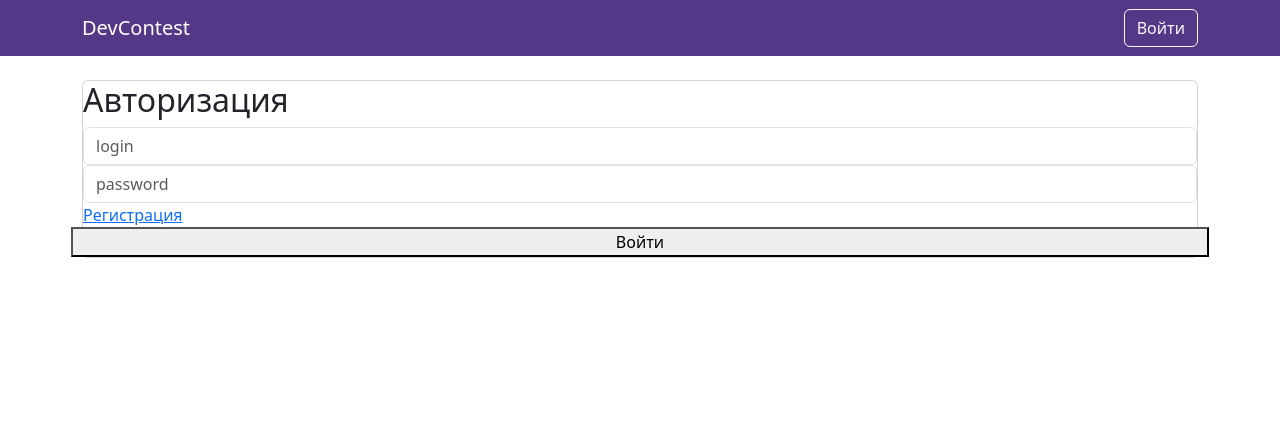
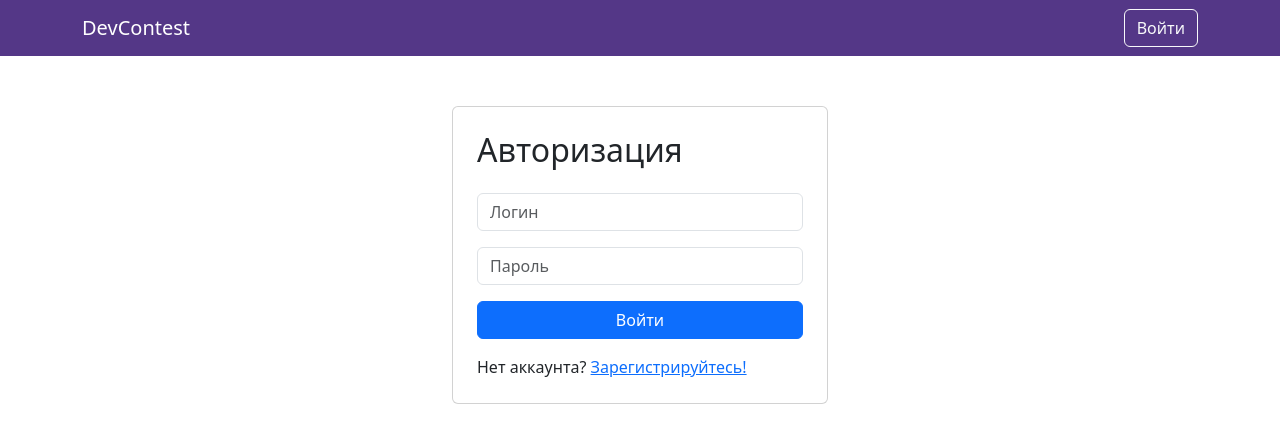
Before and after one commit to moevm/nosql1h25-freelance, a React (Vite) app in the folder client/: page /login in a window 1280 px wide. Shown: the top 442 px of the page. Built offline with nearby package versions, Linux system fonts and the light colour scheme.

Commit message:
Add basic logic for login/register

```diff
--- a/client/src/pages/Auth.jsx
+++ b/client/src/pages/Auth.jsx
@@ -1,38 +1,92 @@
-import React from 'react';
-import {Card, Container, Form, Row} from 'react-bootstrap';
-import {NavLink, useLocation} from "react-router-dom";
+import React, { useState, useContext } from 'react';
+import {Card, Container, Form, Row, Button, Alert} from 'react-bootstrap';
+import {NavLink, useLocation, useNavigate} from "react-router-dom";
 import {LOGIN_ROUTE, REGISTRATION_ROUTE} from "../utils/consts.js";
-
+import { sendData } from "../services/apiService.js";
+import { Context } from "../main.jsx";
+import { observer } from "mobx-react-lite";
 
 const Auth = () => {
     const location = useLocation();
+    const navigate = useNavigate();
     const isLogin = location.pathname === LOGIN_ROUTE;
+    const { user } = useContext(Context);
+
+    const [loginInput, setLoginInput] = useState('');
+    const [passwordInput, setPasswordInput] = useState('');
+    const [error, setError] = useState(null);
+
+    const handleSubmit = async (event) => {
+        event.preventDefault();
+        setError(null);
+
+        try {
+            let endpoint = isLogin ? '/login' : '/users';
+            const data = {
+                login: loginInput,
+                password: passwordInput,
+                // Для регистрации можно добавить и другие данные (например, email) по необходимости
+            };
+            const response = await sendData(endpoint, data);
+
+            // Если это регистрация, можно сразу залогинить пользователя или перенаправить на страницу входа
+            if (isLogin) {
+                // Обновляем состояние пользователя и делаем редирект, если вход успешен
+                user.setUser(response.user);
+                user.setIsAuth(true);
+                navigate('/');
+            } else {
+                // После успешной регистрации можно перенаправить на страницу входа
+                navigate(LOGIN_ROUTE);
+            }
+        } catch (err) {
+            // При ошибках можно показать сообщение
+            setError(err.response?.data?.message || "Что-то пошло не так");
+        }
+    };
 
     return (
-        <Container>
-            <Card>
-                <h2>{isLogin ? 'Авторизация' : 'Регистрация'}</h2>
-                <Form>
-                    <Form.Control
-                        placeholder="login"
-                    />
-                    <Form.Control
-                        placeholder="password"
-                    />
+        <Container style={{ maxWidth: '400px', marginTop: '50px' }}>
+            <Card className="p-4">
+                <h2 className="mb-4">{isLogin ? 'Авторизация' : 'Регистрация'}</h2>
+                {error && <Alert variant="danger">{error}</Alert>}
+                <Form onSubmit={handleSubmit}>
+                    <Form.Group controlId="formBasicLogin" className="mb-3">
+                        <Form.Control
+                            type="text"
+                            placeholder="Логин"
+                            value={loginInput}
+                            onChange={(e) => setLoginInput(e.target.value)}
+                            required
+                        />
+                    </Form.Group>
+                    <Form.Group controlId="formBasicPassword" className="mb-3">
+                        <Form.Control
+                            type="password"
+                            placeholder="Пароль"
+                            value={passwordInput}
+                            onChange={(e) => setPasswordInput(e.target.value)}
+                            required
+                        />
+                    </Form.Group>
+                    <Button variant="primary" type="submit" className="w-100 mb-3">
+                        {isLogin ? 'Войти' : 'Зарегистрироваться'}
+                    </Button>
                 </Form>
                 <Row>
-                    {isLogin ?
-                        <NavLink to={REGISTRATION_ROUTE}>Регистрация</NavLink>
-                        :
-                        <NavLink to={LOGIN_ROUTE}>Авторизация</NavLink>
-                    }
-                    <button>
-                        {isLogin ? 'Войти' : 'Зарегистрироваться'}
-                    </button>
+                    {isLogin ? (
+                        <div>
+                            Нет аккаунта? <NavLink to={REGISTRATION_ROUTE}>Зарегистрируйтесь!</NavLink>
+                        </div>
+                    ) : (
+                        <div>
+                            Есть аккаунт? <NavLink to={LOGIN_ROUTE}>Войдите!</NavLink>
+                        </div>
+                    )}
                 </Row>
             </Card>
         </Container>
     );
 };
 
-export default Auth;
+export default observer(Auth);
```
Also changed, not shown: 1 other file (tests, documents, lock files or other folders).
